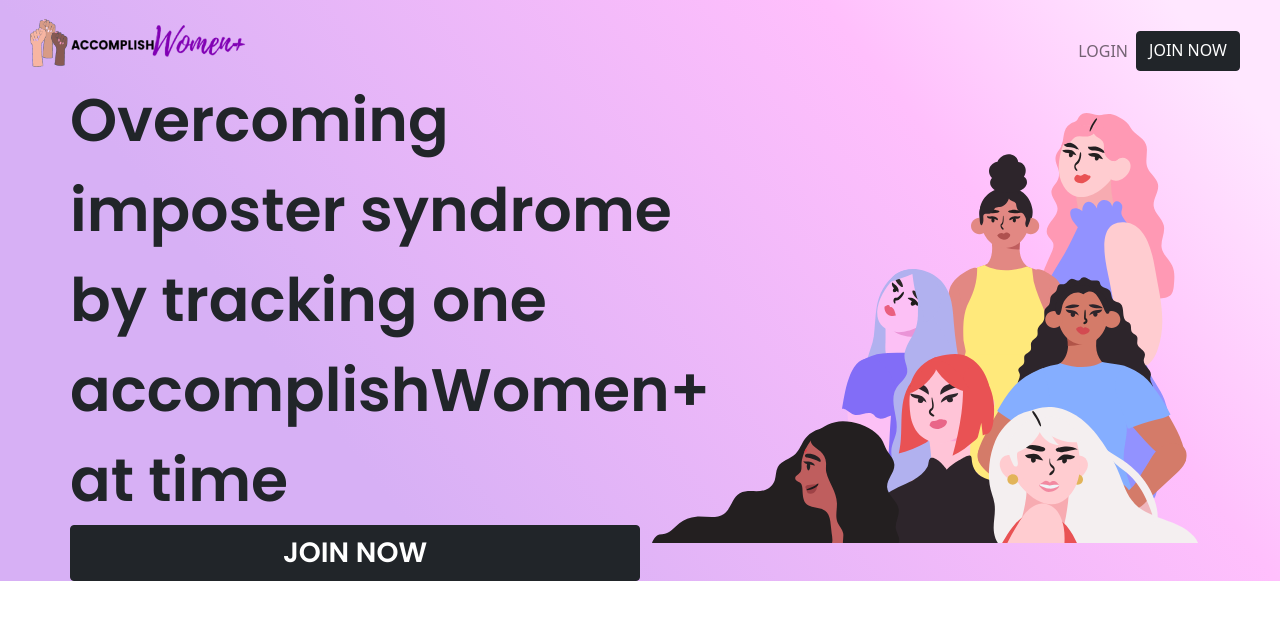
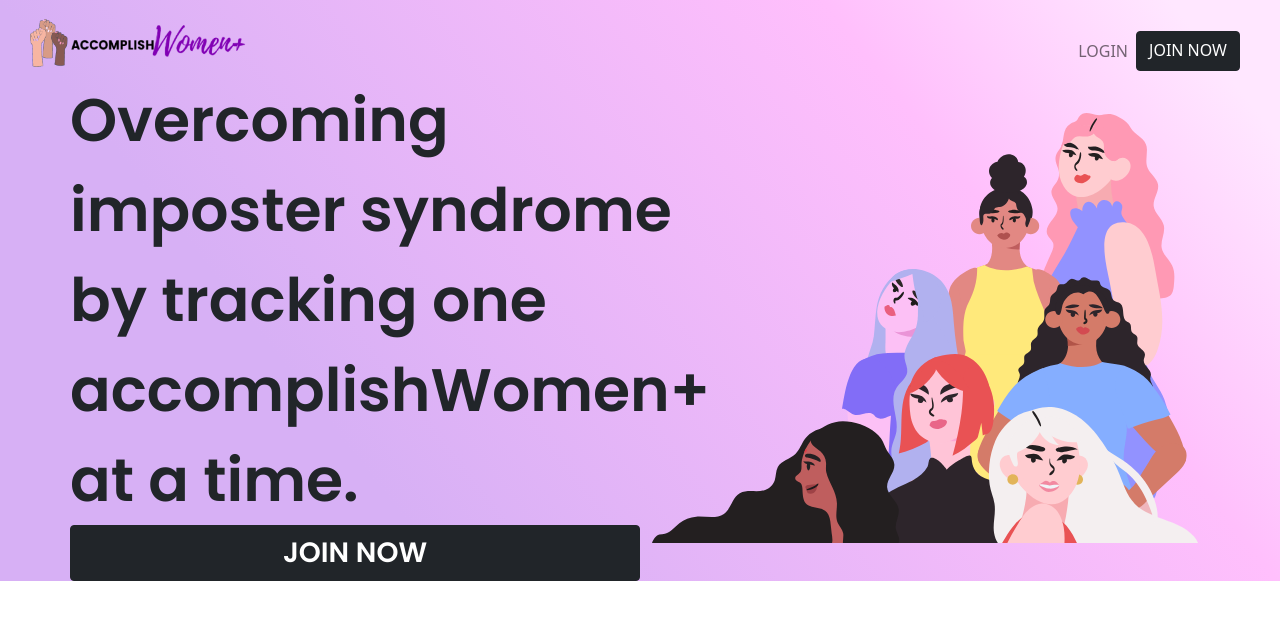
Before and after one commit to zoeyz101/technova-2021, a React (Create React App) app in the folder frontend/: page / in a window 1280 px wide. Shown: the top 620 px of the page. Built offline with nearby package versions, Linux system fonts and the light colour scheme.

Commit message:
Description typo fixed.

```diff
--- a/frontend/src/Pages/landing.js
+++ b/frontend/src/Pages/landing.js
@@ -12,7 +12,7 @@
                 <Row className = "landing">
                     <Col sm={6} className = "slogan">
                         <Row className="description">
-                            Overcoming imposter syndrome by tracking one accomplishWomen+ at time
+                            Overcoming imposter syndrome by tracking one accomplishWomen+ at a time.
                         </Row>
                         <Row>
                             <Button variant="dark" className="join-now-button">JOIN NOW</Button>
```
